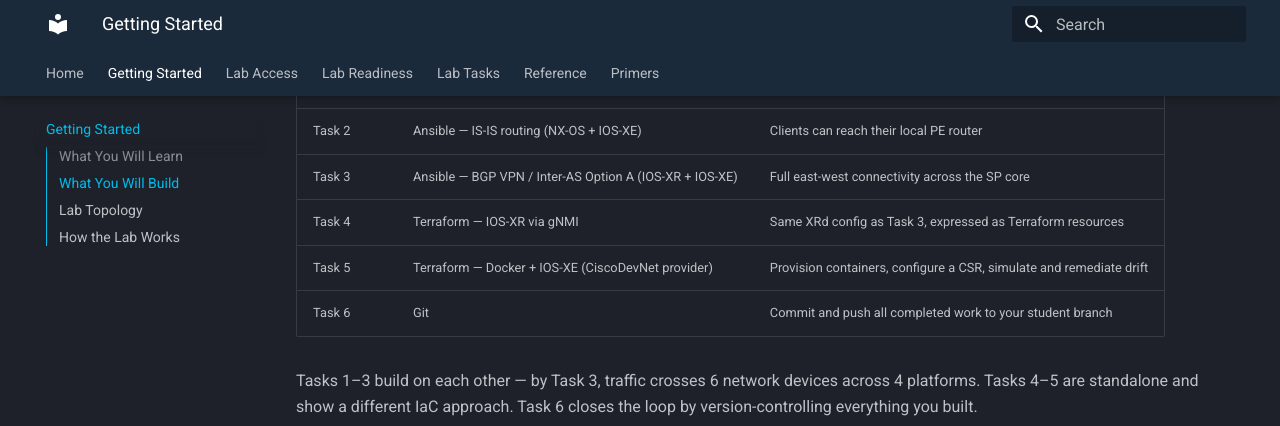
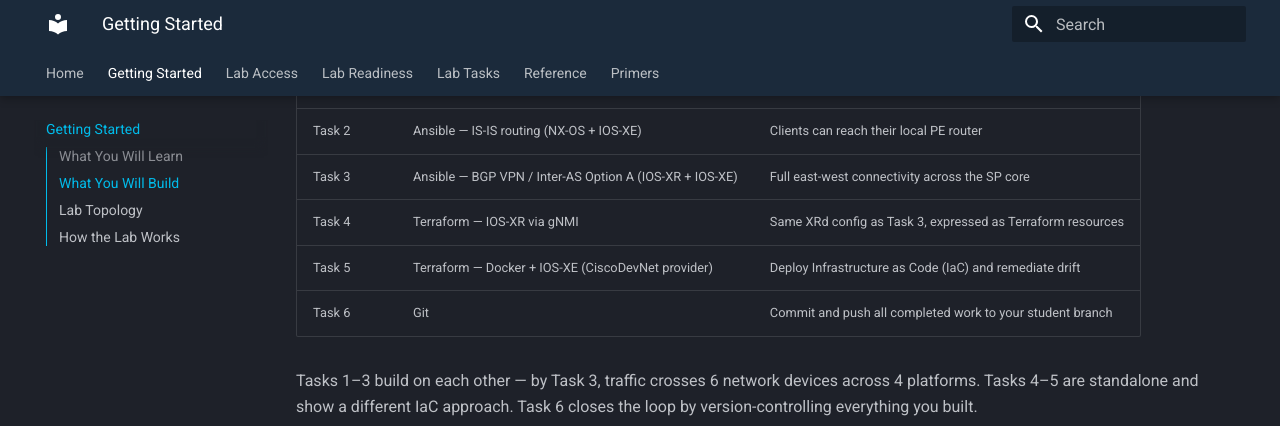
Before and after one commit to rgoldens/Cisco-Live-2026-Service-as-Code, an MkDocs documentation site: the page built from docs/GETTING-STARTED.md, in a window 1280 px wide and 900 px high, scrolled down 721 px. Shown: the top 426 px of the window. Built offline with MkDocs 1.6.1 and Material for MkDocs 9.7.7, drawn with Linux system fonts in a browser that asks for light colours.

Commit message:
update Task 5 outcome: Deploy IaC and remediate drift
Co-Authored-By: Claude Sonnet 4.6 (1M context) <noreply@anthropic.com>

```diff
--- a/docs/GETTING-STARTED.md
+++ b/docs/GETTING-STARTED.md
@@ -26,7 +26,7 @@ environment and verifies everything is working.
 | Task 2 | Ansible — IS-IS routing (NX-OS + IOS-XE) | Clients can reach their local PE router |
 | Task 3 | Ansible — BGP VPN / Inter-AS Option A (IOS-XR + IOS-XE) | Full east-west connectivity across the SP core |
 | Task 4 | Terraform — IOS-XR via gNMI | Same XRd config as Task 3, expressed as Terraform resources |
-| Task 5 | Terraform — Docker + IOS-XE (CiscoDevNet provider) | Provision containers, configure a CSR, simulate and remediate drift |
+| Task 5 | Terraform — Docker + IOS-XE (CiscoDevNet provider) | Deploy Infrastructure as Code (IaC) and remediate drift |
 | Task 6 | Git | Commit and push all completed work to your student branch |
 
 Tasks 1–3 build on each other — by Task 3, traffic crosses 6 network devices across 4 platforms. Tasks 4–5 are standalone and show a different IaC approach. Task 6 closes the loop by version-controlling everything you built.
```
